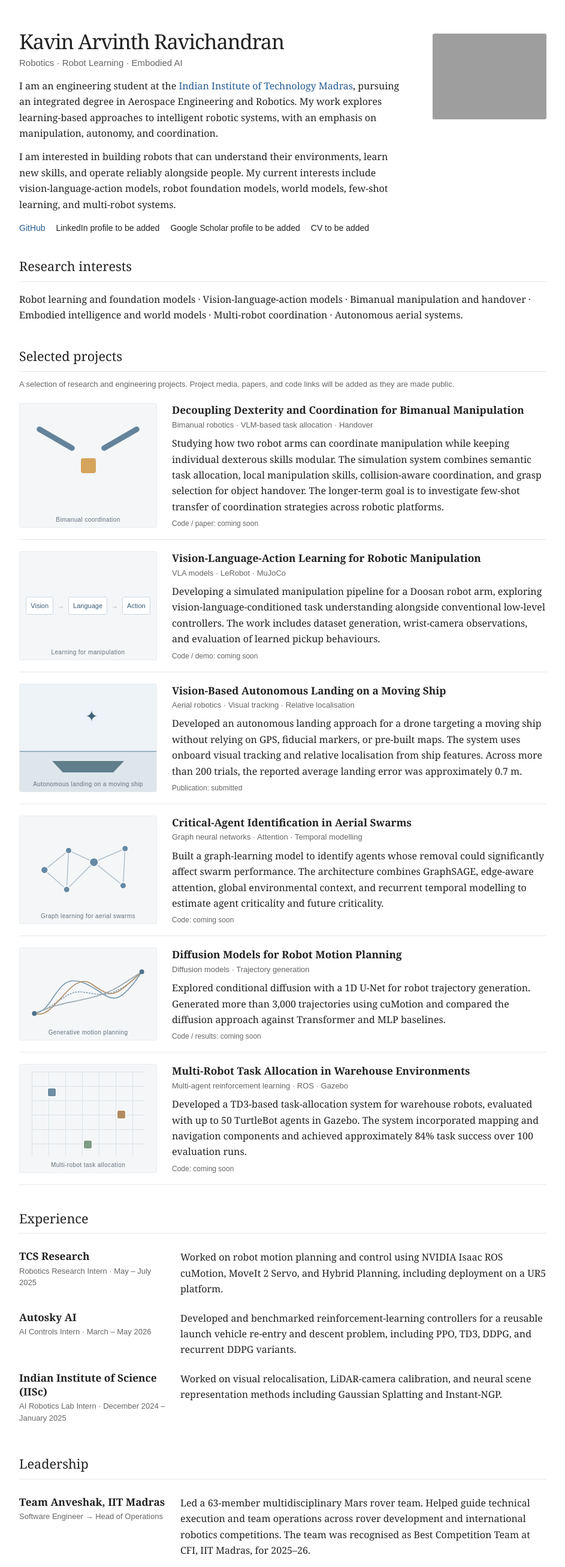
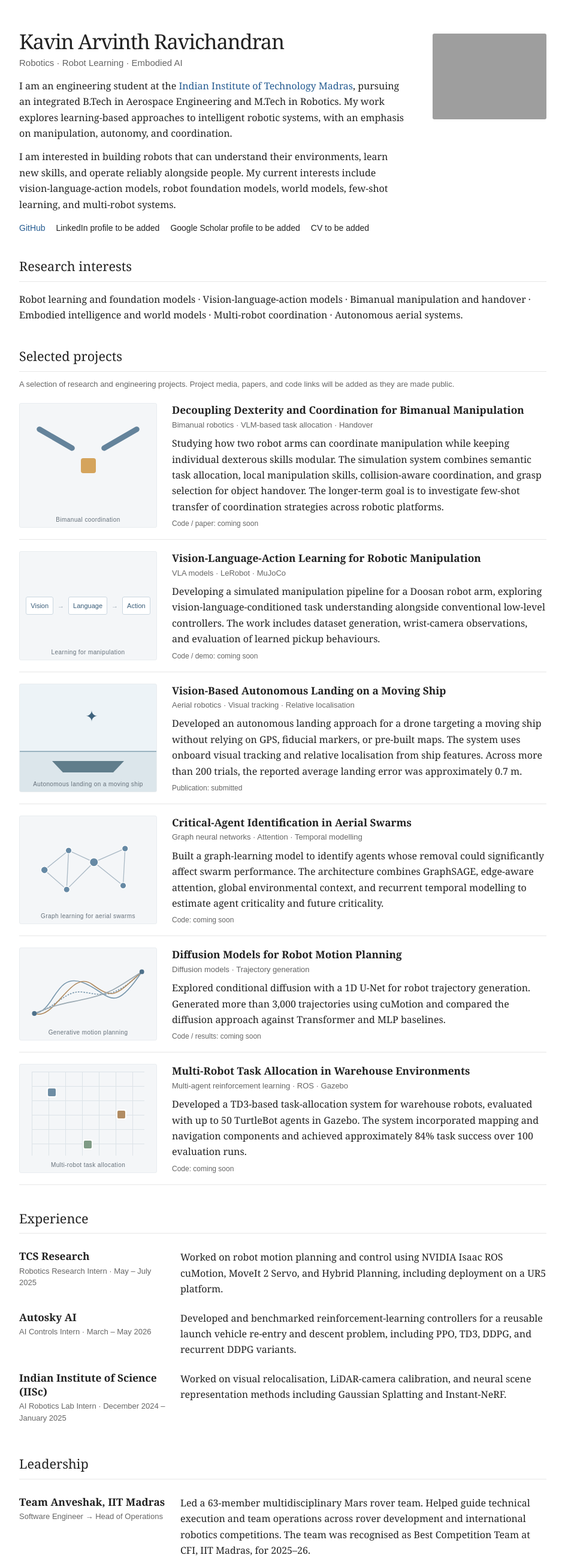
Before and after one commit to Redsapphire15/redsapphire15.github.io, a plain HTML site: page index.html in a window 1280 px wide. Shown: the top 2613 px of the page at 60% size, without its empty margins (168-1111 px from the left). Drawn offline with Linux system fonts and the light colour scheme; grey boxes are pictures that could not be loaded.

Commit message:
Refine education and research experience details

```diff
--- a/index.html
+++ b/index.html
@@ -15,7 +15,7 @@
         <p class="subtitle">Robotics · Robot Learning · Embodied AI</p>
         <p>
           I am an engineering student at the <a href="https://www.iitm.ac.in/">Indian Institute of Technology Madras</a>,
-          pursuing an integrated degree in Aerospace Engineering and Robotics. My work explores
+          pursuing an integrated B.Tech in Aerospace Engineering and M.Tech in Robotics. My work explores
           learning-based approaches to intelligent robotic systems, with an emphasis on manipulation,
           autonomy, and coordination.
         </p>
@@ -178,7 +178,7 @@
       </div>
       <div class="entry">
         <div><h3>Indian Institute of Science (IISc)</h3><p class="meta">AI Robotics Lab Intern · December 2024 – January 2025</p></div>
-        <p>Worked on visual relocalisation, LiDAR-camera calibration, and neural scene representation methods including Gaussian Splatting and Instant-NGP.</p>
+        <p>Worked on visual relocalisation, LiDAR-camera calibration, and neural scene representation methods including Gaussian Splatting and Instant-NeRF.</p>
       </div>
     </section>
 
```
